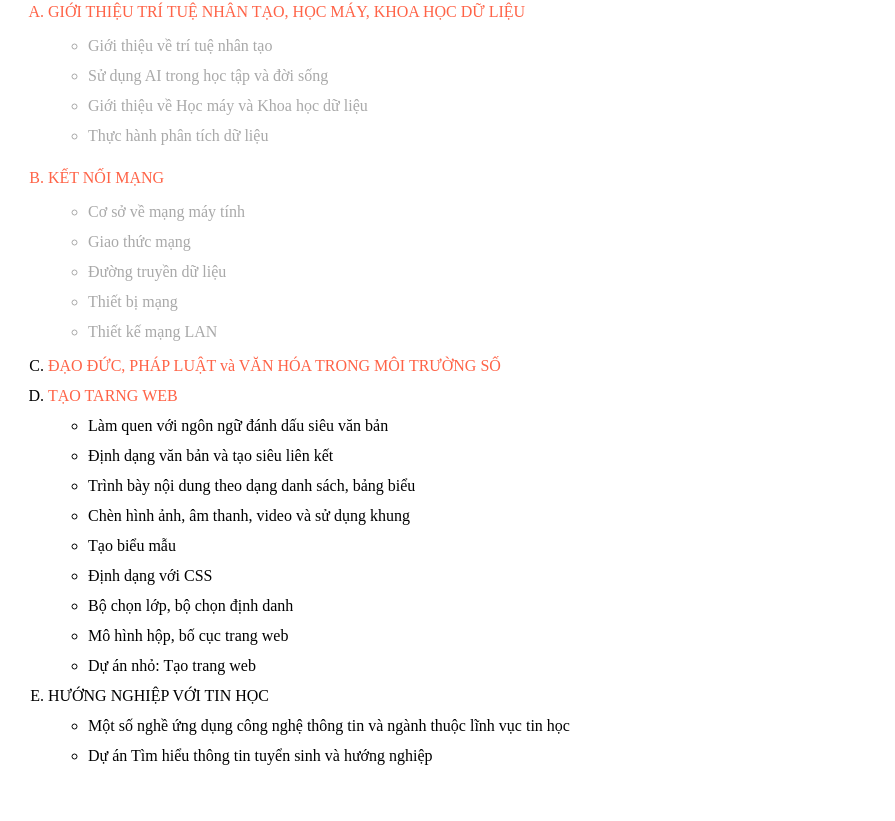
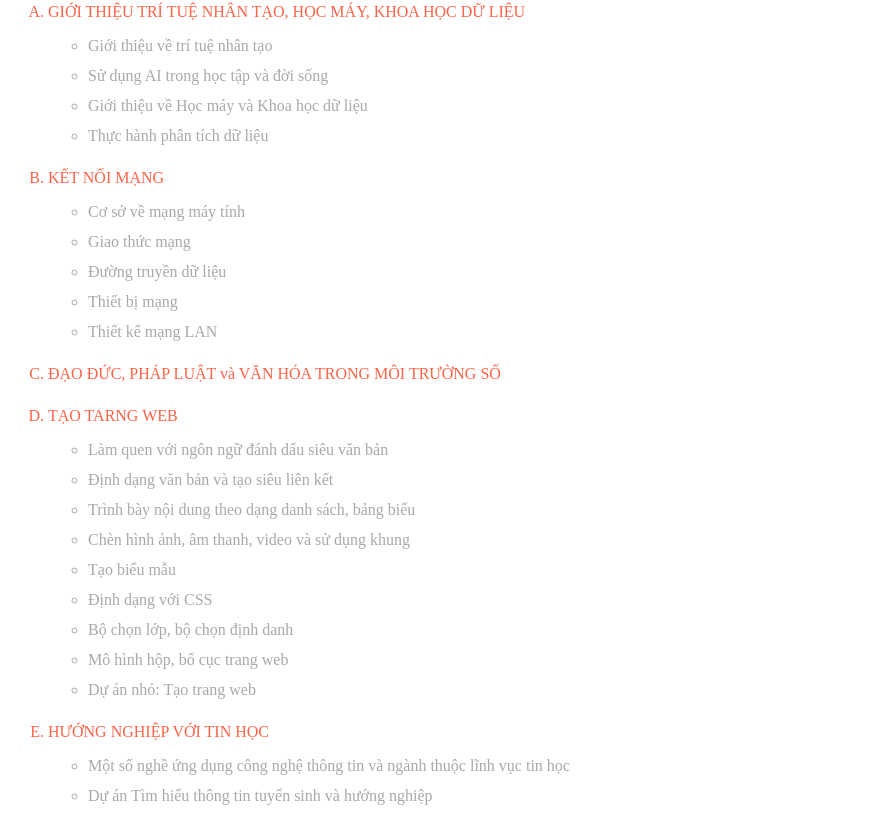
Before and after one commit to hongbichnq/tin12, a plain HTML site: page contents/tinhoc12.html in a window 1280 px wide. Shown: the part 70-891 px from the top of the page, without its empty margins (0-895 px from the left). Before the commit the page ends 851 px from the top, so only its background shows below. Drawn offline with Linux system fonts and the light colour scheme.

Commit message:
Update tinhoc12.html

```diff
--- a/contents/tinhoc12.html
+++ b/contents/tinhoc12.html
@@ -14,7 +14,7 @@
             <li> Thực hành phân tích dữ liệu </li>
           </ul>
       </li>
-      <li  class="f1">KẾT NỐI MẠNG </span>
+      <li  class="f1">KẾT NỐI MẠNG
         <ul class="f2">
           <li> Cơ sở về mạng máy tính </li>
           <li> Giao thức mạng </li>
@@ -23,9 +23,9 @@
           <li> Thiết kế mạng LAN </li>
         </ul>
       </li>
-      <li > <span class="f1"> ĐẠO ĐỨC, PHÁP LUẬT và VĂN HÓA TRONG MÔI TRƯỜNG SỐ  </span> </li>
-      <li > <span class="f1">TẠO TARNG WEB </span>
-        <ul >
+      <li class="f1">  ĐẠO ĐỨC, PHÁP LUẬT và VĂN HÓA TRONG MÔI TRƯỜNG SỐ   </li>
+      <li class="f1"> TẠO TARNG WEB
+        <ul class="f2">
           <li> Làm quen với ngôn ngữ đánh dấu siêu văn bản</li>
           <li> Định dạng văn bản và tạo siêu liên kết </li>
           <li>  Trình bày nội dung theo dạng danh sách, bảng biểu</li>
@@ -37,8 +37,8 @@
           <li> Dự án nhỏ: Tạo trang web</li>
         </ul>
       </li>
-      <li > HƯỚNG NGHIỆP VỚI TIN HỌC
-        <ul >
+      <li class="f1"> HƯỚNG NGHIỆP VỚI TIN HỌC
+        <ul class="f2">
           <li>Một số nghề ứng dụng công nghệ thông tin và ngành thuộc lĩnh vục tin học</li>
           <li>Dự án Tìm hiểu thông tin tuyển sinh và hướng nghiệp </li>
         </ul>
```
